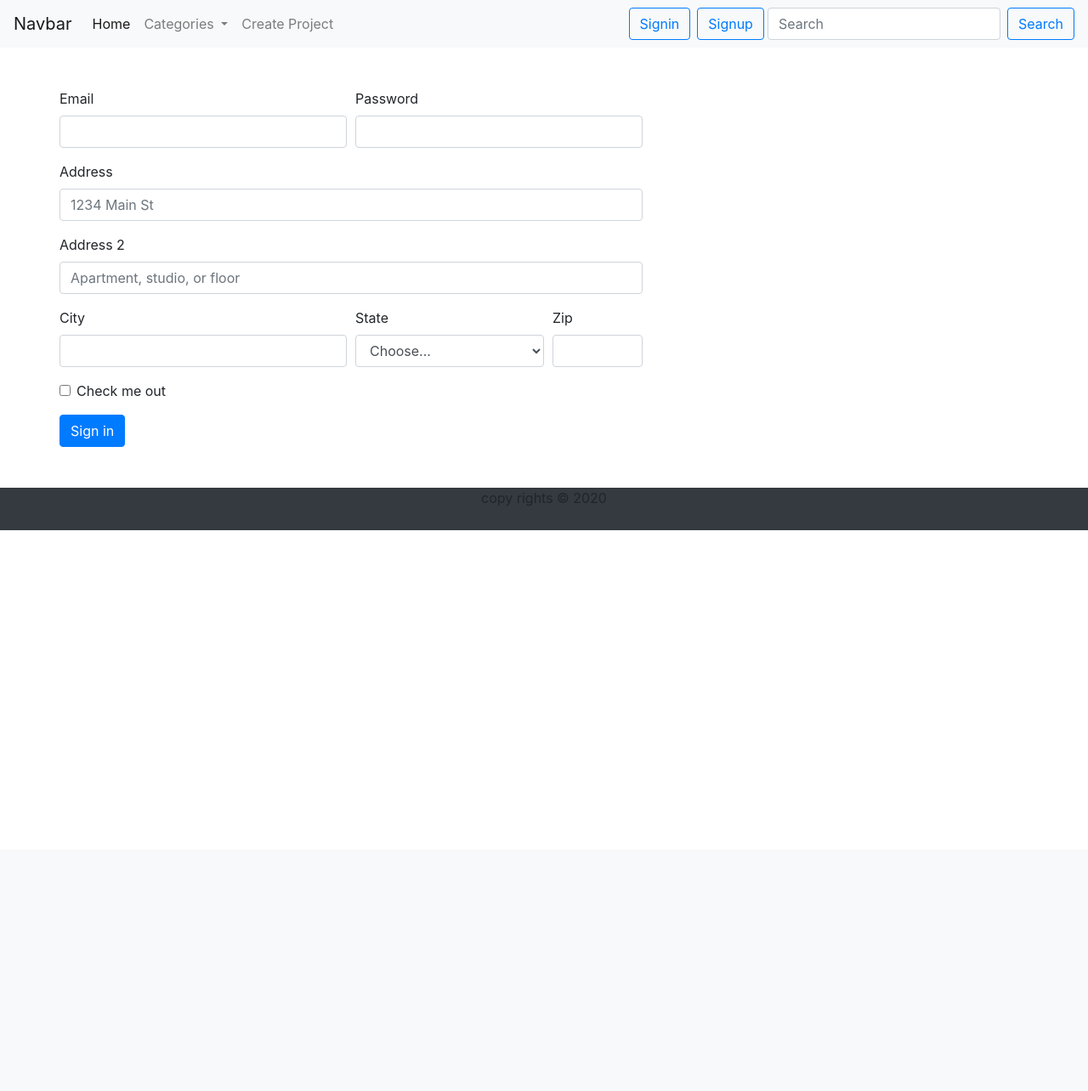
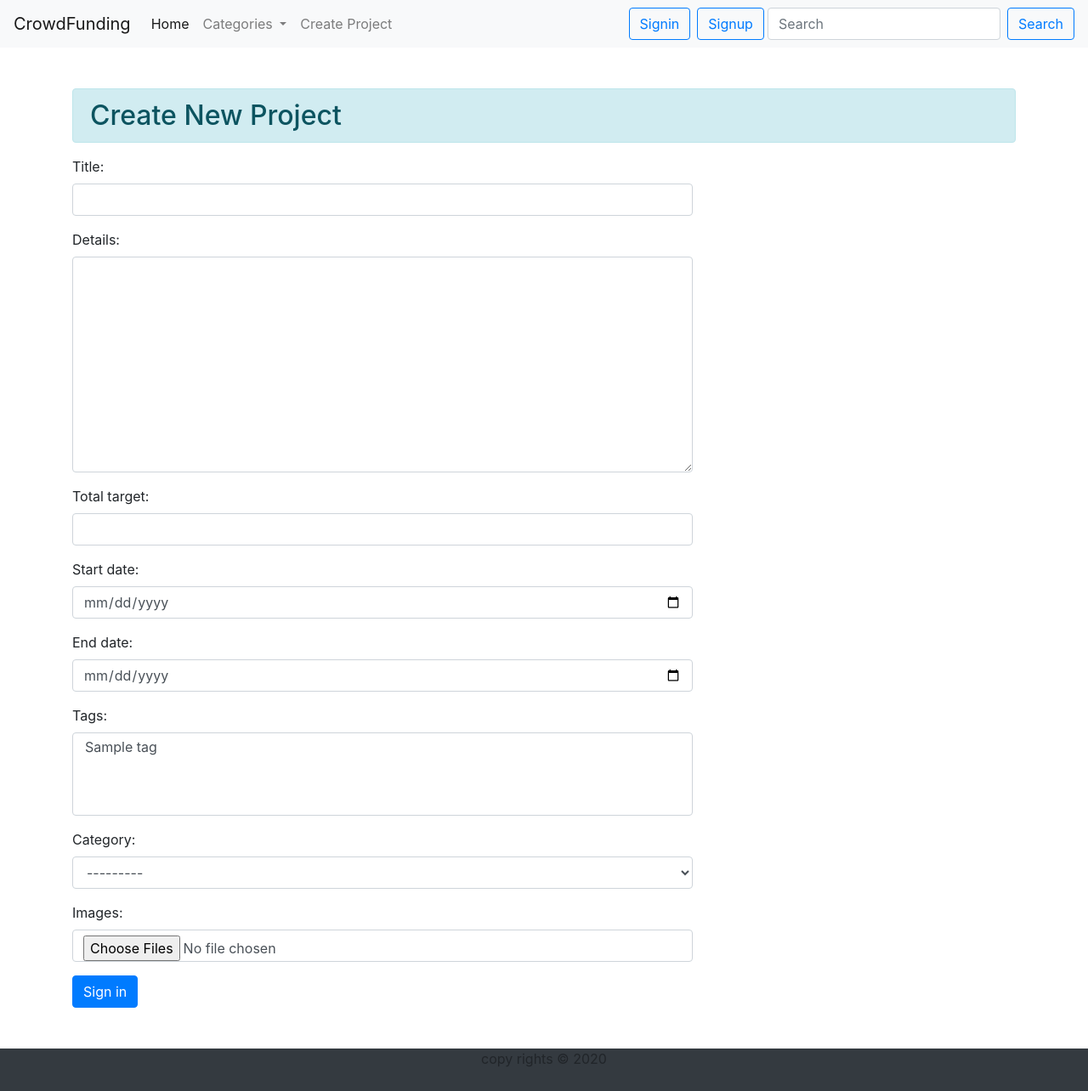
Before and after one commit to beshoynabeih/Crowd-Funding-Web-app, a Django app: page /createproject/ in a window 1280 px wide. Shown: the whole page at 85% size. Before the commit the page ends 624 px from the top, so only its background shows below. Run offline with Django 3.2, Linux system fonts and the light colour scheme; tables that the repository leaves empty hold one stand-in row (values such as "Sample post"); some libraries are stand-ins or nearby versions.

Commit message:
add project form and display project detail page

```diff
--- a/project/forms.py
+++ b/project/forms.py
@@ -0,0 +1,14 @@
+from django import forms
+from project.models import Project, ProjectPicture
+from django.forms.widgets import DateInput
+
+class ProjectForm(forms.ModelForm):
+    images = forms.ImageField(widget=forms.FileInput(attrs={'multiple': True}), required=False)
+
+    class Meta:
+        model = Project
+        fields = ['title', 'details', 'total_target', 'start_date', 'end_date', 'tags', 'category']
+        widgets = {
+            'start_date': DateInput(attrs={'type': 'date'}),
+            'end_date': DateInput(attrs={'type': 'date'}),
+        }
--- a/project/models.py
+++ b/project/models.py
@@ -1,14 +1,21 @@
 from django.db import models
 from django.contrib.auth.models import User
+from django.urls import reverse
 
 
 class Category(models.Model):
     title = models.CharField(max_length=70)
     details = models.TextField()
 
+    def __str__(self):
+        return self.title
+
 
 class Tag(models.Model):
-    name = models.CharField(max_length=50)
+    name = models.CharField(max_length=50, unique=True)
+
+    def __str__(self):
+        return self.name
 
 
 class Project(models.Model):
@@ -21,10 +28,14 @@
     end_date = models.DateField()
     tags = models.ManyToManyField(Tag)
 
+    def get_absolute_url(self):
+        return reverse('home')
+
     class Meta:
         constraints = [
             models.CheckConstraint(name='end_date_after_start_date', check=models.Q(end_date__gt=models.F('start_date')))
         ]
+
 
 
 class ProjectPicture(models.Model):
--- a/project/templates/project/addproject.html
+++ /dev/null
@@ -1,55 +0,0 @@
-{% extends 'project/base.html' %}
-{% block title %}
-Create New Project
-{% endblock %}
-{% block content %}
-<form action="" method="POST">
-    {% csrf_token %}
-
-    <div class="form-row">
-        <div class="form-group col-md-6">
-            <label for="inputEmail4">Email</label>
-            <input type="email" class="form-control" id="inputEmail4">
-        </div>
-        <div class="form-group col-md-6">
-            <label for="inputPassword4">Password</label>
-            <input type="password" class="form-control" id="inputPassword4">
-        </div>
-    </div>
-    <div class="form-group">
-        <label for="inputAddress">Address</label>
-        <input type="text" class="form-control" id="inputAddress" placeholder="1234 Main St">
-    </div>
-    <div class="form-group">
-        <label for="inputAddress2">Address 2</label>
-        <input type="text" class="form-control" id="inputAddress2" placeholder="Apartment, studio, or floor">
-    </div>
-    <div class="form-row">
-        <div class="form-group col-md-6">
-            <label for="inputCity">City</label>
-            <input type="text" class="form-control" id="inputCity">
-        </div>
-        <div class="form-group col-md-4">
-            <label for="inputState">State</label>
-            <select id="inputState" class="form-control">
-                <option selected>Choose...</option>
-                <option>...</option>
-            </select>
-        </div>
-        <div class="form-group col-md-2">
-            <label for="inputZip">Zip</label>
-            <input type="text" class="form-control" id="inputZip">
-        </div>
-    </div>
-    <div class="form-group">
-        <div class="form-check">
-            <input class="form-check-input" type="checkbox" id="gridCheck">
-            <label class="form-check-label" for="gridCheck">
-                Check me out
-            </label>
-        </div>
-    </div>
-    <button type="submit" class="btn btn-primary">Sign in</button>
-
-</form>
-{% endblock %}
--- a/project/templates/project/base.html
+++ b/project/templates/project/base.html
@@ -22,9 +22,9 @@
 </head>
 
 <body>
+
+{% block header %}
 {% include 'project/include/header.html' %}
-{% block carasoul %}
-
 {% endblock %}
 <div class="container">
     <div class="row my-5">
--- /dev/null
+++ b/project/templates/project/createproject.html
@@ -0,0 +1,27 @@
+{% extends 'project/base.html' %}
+
+{% block title %}
+Create New Project
+{% endblock %}
+
+{% block header %}
+{% include 'project/include/header.html' %}
+{% endblock %}
+
+
+{% block content %}
+<div class="col-12">
+    <h2 class="alert alert-info">Create New Project</h2>
+</div>
+<div class="col-8">
+
+
+<form action="" method="POST" enctype="multipart/form-data">
+    {% csrf_token %}
+
+    {% include 'project/include/form.html' %}
+    <button type="submit" class="btn btn-primary">Sign in</button>
+
+</form>
+</div>
+{% endblock %}
--- a/project/templates/project/include/form.html
+++ b/project/templates/project/include/form.html
@@ -0,0 +1,35 @@
+{% load widget_tweaks %}
+
+{% if form.non_field_errors %}
+<div class="alert alert-danger" role="alerts">
+    {% for error in form.non_field_errors %}
+    <p {%if forloop.last %} class="mb-0" {% endif %}>{{ error }}</p>
+    {% endfor %}
+</div>
+{% endif %}
+
+{% for field in form %}
+<div class="form-group">
+    {{field.label_tag}}
+
+    {% if form.is_bound %}
+        {% if field.errors %}
+            {% render_field field class="form-control is-invalid" %}
+            {%for error in field.errors%}
+                <div class="invalid-feedback">{{error}}</div>
+            {%endfor%}
+        {%else%}
+            {% render_field field class="form-control is-valid" %}
+        {%endif%}
+    {%else%}
+        {% render_field field class="form-control" %}
+    {%endif%}
+</div>
+
+{% if field.help_text %}
+<small class="form-text text-muted">
+    {{field.help_text}}
+</small>
+{% endif %}
+
+{% endfor %}
--- a/project/templates/project/include/header.html
+++ b/project/templates/project/include/header.html
@@ -1,7 +1,7 @@
 {% load static %}
 <header>
     <nav class="navbar navbar-expand-lg navbar-light bg-light">
-        <a class="navbar-brand" href="#">Navbar</a>
+        <a class="navbar-brand" href="{% url 'home' %}">CrowdFunding</a>
         <button class="navbar-toggler" type="button" data-toggle="collapse" data-target="#navbarSupportedContent"
             aria-controls="navbarSupportedContent" aria-expanded="false" aria-label="Toggle navigation">
             <span class="navbar-toggler-icon"></span>
@@ -10,7 +10,7 @@
         <div class="collapse navbar-collapse" id="navbarSupportedContent">
             <ul class="navbar-nav mr-auto">
                 <li class="nav-item active">
-                    <a class="nav-link" href="#">Home <span class="sr-only">(current)</span></a>
+                    <a class="nav-link" href="{% url 'home' %}">Home <span class="sr-only">(current)</span></a>
                 </li>
                 <li class="nav-item dropdown">
                     <a class="nav-link dropdown-toggle" href="#" id="navbarDropdown" role="button"
@@ -18,8 +18,9 @@
                         Categories
                     </a>
                     <div class="dropdown-menu" aria-labelledby="navbarDropdown">
-                        <a class="dropdown-item" href="#">cat 1</a>
-                        <a class="dropdown-item" href="#">cat 2</a>
+                        {% for cat in categories %}
+                          <a class="dropdown-item" href="#">{{cat.title}}</a>
+                        {%endfor%}
                     </div>
                 </li>
                 <li class="nav-item">
--- a/project/urls.py
+++ b/project/urls.py
@@ -18,5 +18,6 @@
 from project import views
 urlpatterns = [
     path('', views.index, name="home"),
-    path('createproject/', views.create_project, name="create_project")
+    path('createproject/', views.create_project, name="create_project"),
+    path('project/<int:project_id>', views.project_detail, name="project_detail")
 ]
--- a/project/views.py
+++ b/project/views.py
@@ -1,9 +1,57 @@
-from django.shortcuts import render
-
+from django.shortcuts import render,redirect, get_object_or_404
+from django.views.generic import CreateView, UpdateView, ListView, DetailView
+from .models import Project, ProjectPicture, Category
+from .forms import ProjectForm
+from django.contrib import messages
+from django.contrib.auth.models import User
 # Create your views here.
 
 def index(request):
-    return render(request, 'project/index.html', {})
+    categories = Category.objects.all()
+    context = {
+        "categories": categories
+    }
+    return render(request, 'project/index.html', context)
+
 
 def create_project(request):
-    return render(request, 'project/addproject.html',{})
+    categories = Category.objects.all()
+    context = {
+        "categories": categories
+    }
+    form = ProjectForm()
+    if request.method == "POST":
+        form = ProjectForm(request.POST, request.FILES)
+        if form.is_valid():
+            project = form.save(commit=False)
+            project.user = User.objects.first()
+            project.save()
+            for image in request.FILES.getlist('images'):
+                ProjectPicture.objects.create(project=project, image=image)
+            messages.success(request, 'project has been created')
+            return redirect('home')
+        return render(request, 'project/createproject.html', {"form": form, 'categories': categories})
+    return render(request, 'project/createproject.html', {"form": form, 'categories': categories})
+
+
+def project_detail(request, project_id):
+    categories = Category.objects.all()
+    project = get_object_or_404(Project, pk=project_id)
+    context = {
+        "categories": categories,
+        "project": project
+    }
+    return render(request, 'project/project_detail.html', context)
+# class ProjectCreateView(CreateView):
+#     model = Project
+#     template_name = 'project/createproject.html'
+#     form_class = ProjectForm
+#     queryset = Project.objects.all()
+
+#     def form_valid(self, form):
+#         project = form.instance
+#         user = User.objects.first()
+#         project.user = user
+#         for image in self.request.FILES.getlist('images'):
+#             ProjectPicture.objects.create(project)
+#         return super(ProjectCreateView, self).form_valid(form)
```
Also changed, not shown: project/templates/project/index.html (+52 -14 lines), project/templates/project/project_detail.html (added, +64 -0 lines), 1 other file.
